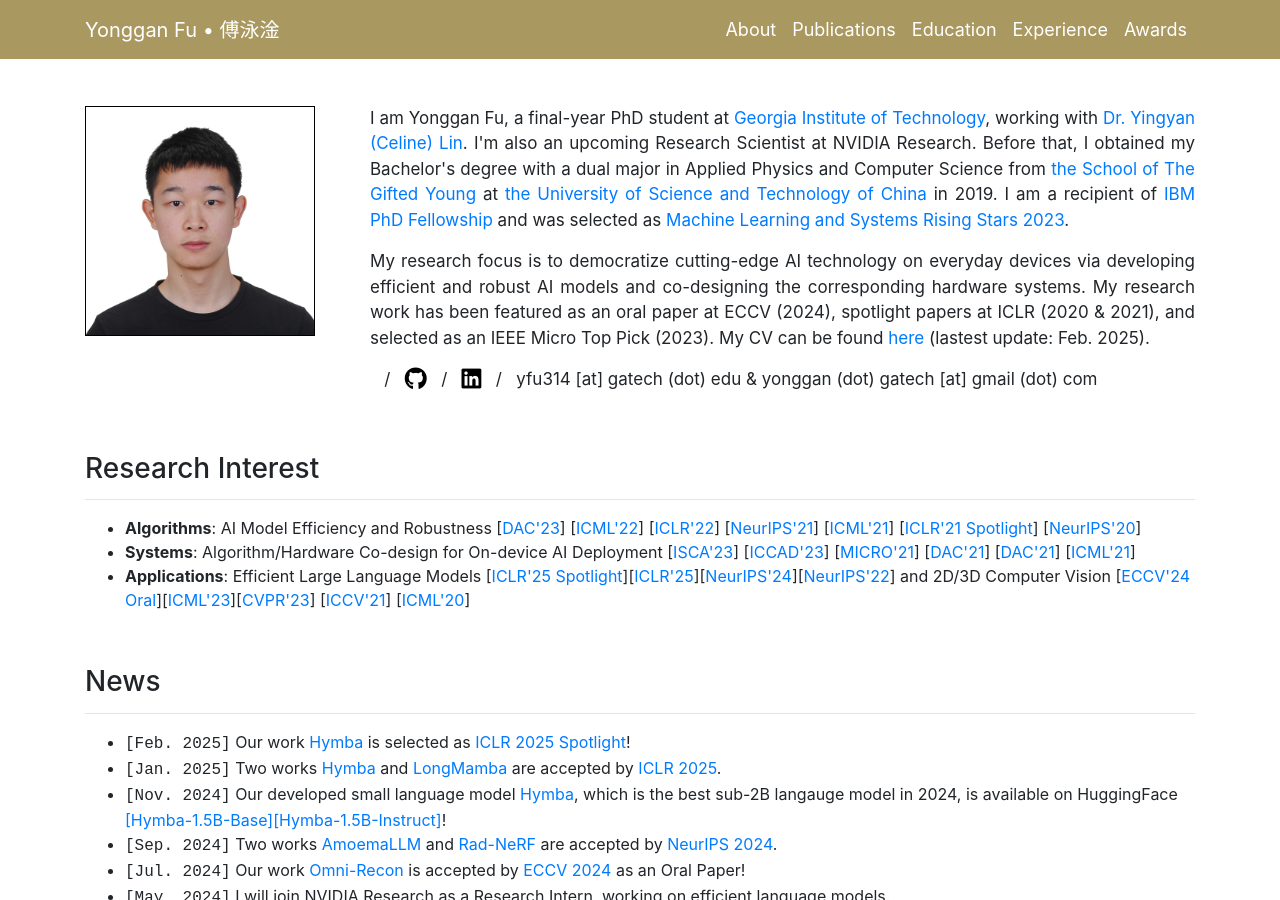
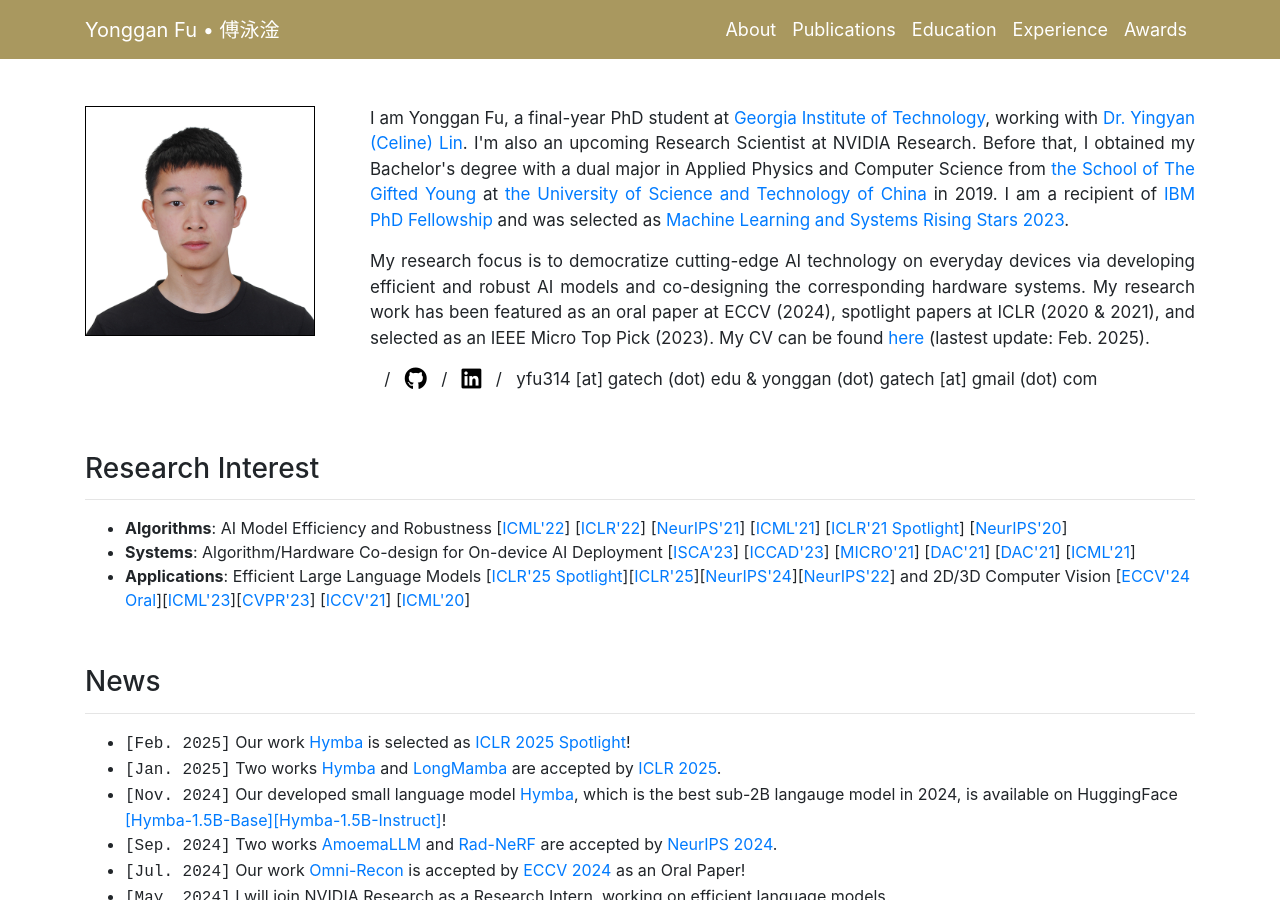
Before and after one commit to tilmto/tilmto.github.io, a Jekyll site: the page built from docs/index.markdown, in a window 1280 px wide and 900 px high. Built offline with Jekyll 4.4.1, drawn with Linux system fonts in a browser that asks for light colours; nearby versions of some CDN libraries; a style sheet for code colours, icons or effects is not loaded.

Commit message:
update spotlight

```diff
--- a/docs/_layouts/index.html
+++ b/docs/_layouts/index.html
@@ -118,7 +118,6 @@
 		<ul>
 			<li>
 				<b>Algorithms</b>: AI Model Efficiency and Robustness
-        [<a href="https://arxiv.org/pdf/2304.11834.pdf" target="_blank">DAC'23</a>]
         [<a href="https://proceedings.mlr.press/v162/fu22c/fu22c.pdf" target="_blank">ICML'22</a>]
         [<a href="https://openreview.net/pdf?id=28ib9tf6zhr" target="_blank">ICLR'22</a>]
         [<a href="https://proceedings.neurips.cc/paper/2021/file/6ce8d8f3b038f737cefcdafcf3752452-Paper.pdf" target="_blank">NeurIPS'21</a>]
```
